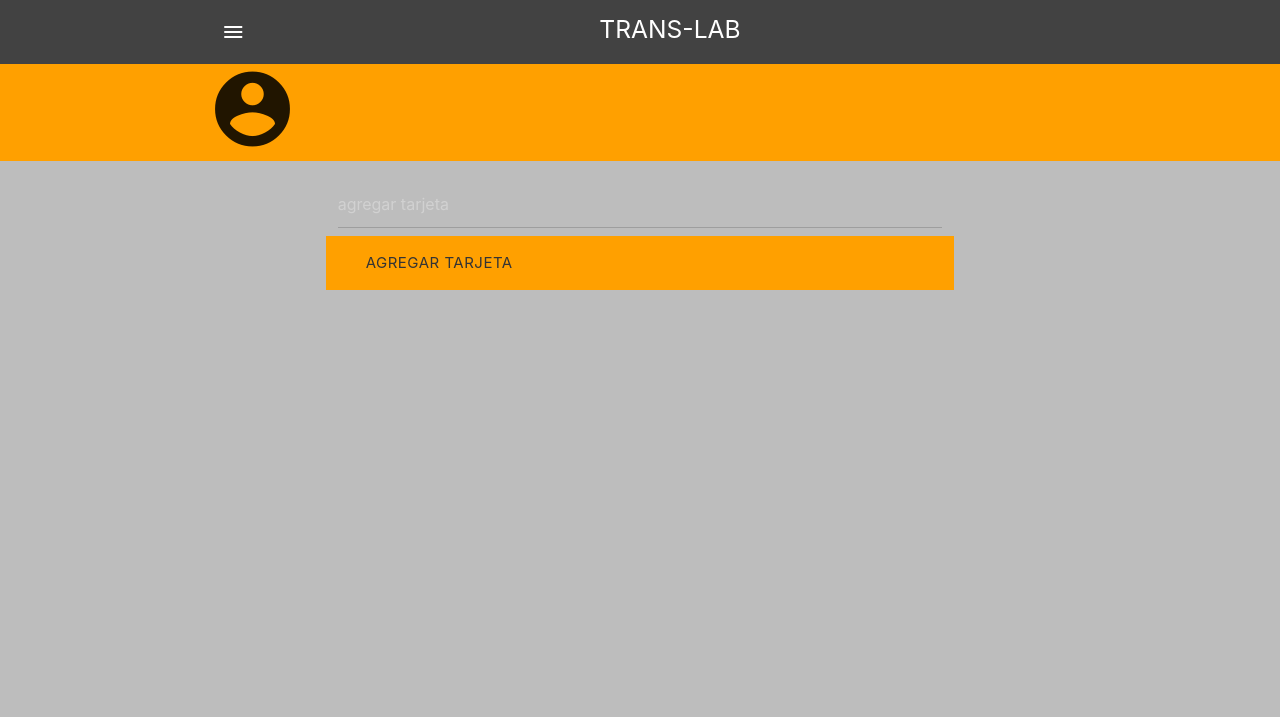
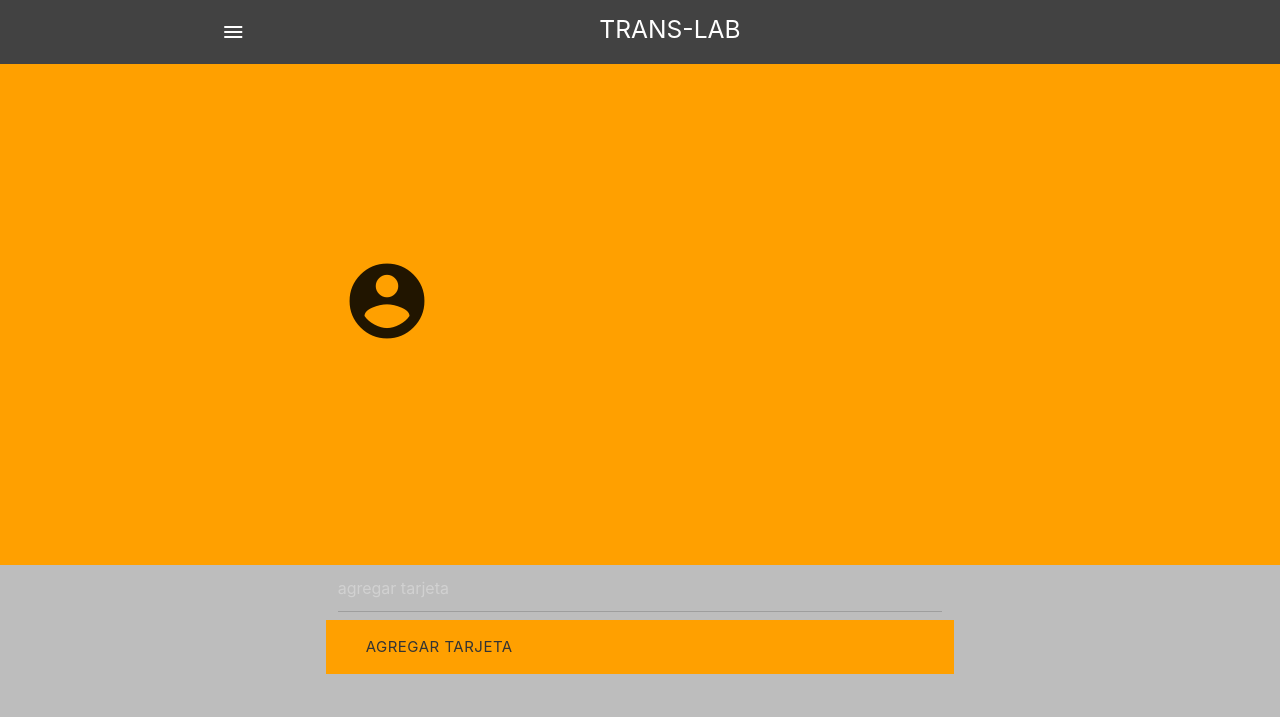
Before and after one commit to scarleette/TransLab, a website: page assets/html/perfil.html in a window 1280 px wide. Drawn offline with nearby package versions, Linux system fonts and the light colour scheme; no server answers.

Commit message:
Arreglo de section

```diff
--- /dev/null
+++ b/assets/css/stylePerfil.css
@@ -0,0 +1,3 @@
+#foto {
+  padding: 15%;
+};
--- a/assets/html/perfil.html
+++ b/assets/html/perfil.html
@@ -8,6 +8,7 @@
   <link rel="stylesheet" href="https://cdnjs.cloudflare.com/ajax/libs/materialize/1.0.0-rc.2/css/materialize.min.css">
   <link rel="stylesheet" href="">
   <link href="https://fonts.googleapis.com/icon?family=Material+Icons" rel="stylesheet">
+  <link rel="stylesheet" href="../css/stylePerfil.css">
   <title>TranLab</title>
 </head>
 <body class="#bdbdbd grey lighten-1">
@@ -36,12 +37,12 @@
           <li><div class="divider"></div></li>
           <li><button id="logOut" onclick="logoutWithFirebase()">LogOut</button></li>
       </ul>
-      <section class="amber darken-2">
+      <section class="amber darken-2" id="foto">
         <div class="container">
           <div class="row">
             <div class="col s12">
               <img src="" alt="">
-              <i class="large material-icons">account_circle</i>
+              <i class="large material-icons" >account_circle</i>
             </div>
           </div>
         </div>
```
